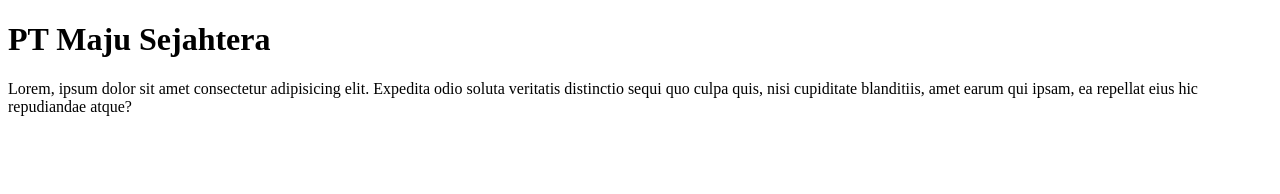
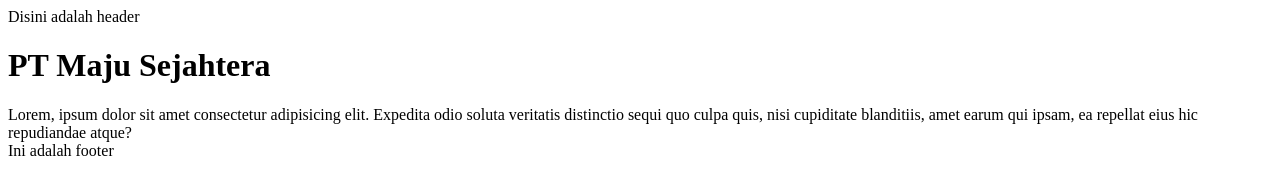
Before and after one commit to IntegerMaxx/CompanyProfile, a plain HTML site: page index.html in a window 1280 px wide. Drawn offline with Linux system fonts and the light colour scheme.

Commit message:
Membuat header dan footer

```diff
--- a/index.html
+++ b/index.html
@@ -6,6 +6,9 @@
     <title>Latihan Git</title>
   </head>
   <body>
+
+    <header>Disini adalah header</header>
+
     <h1>PT Maju Sejahtera</h1>
 
     <div>
@@ -14,6 +17,8 @@
       blanditiis, amet earum qui ipsam, ea repellat eius hic repudiandae atque?
     </div>
 
+    <footer>Ini adalah footer</footer>
+
 
   </body>
 </html>
```
